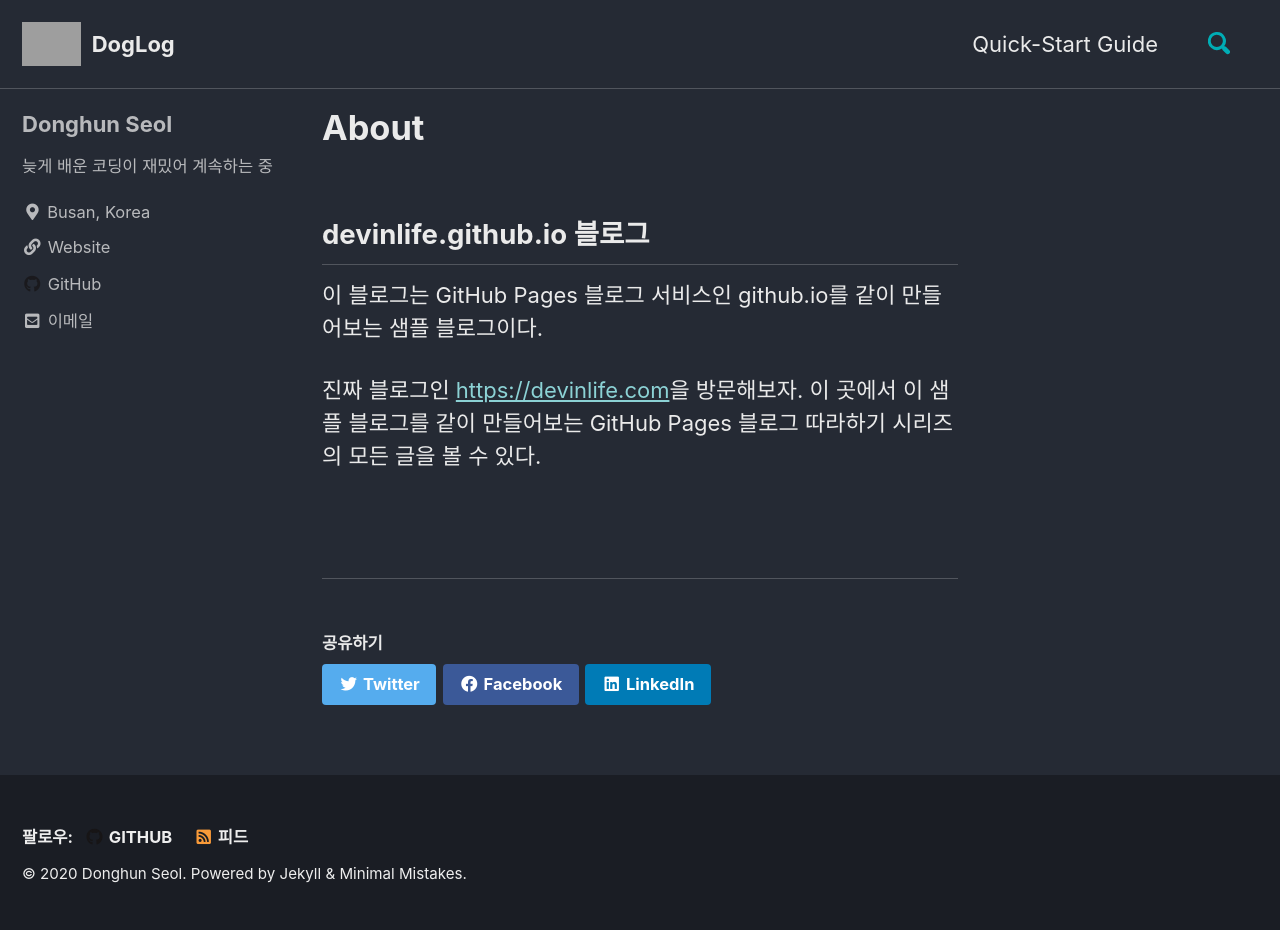
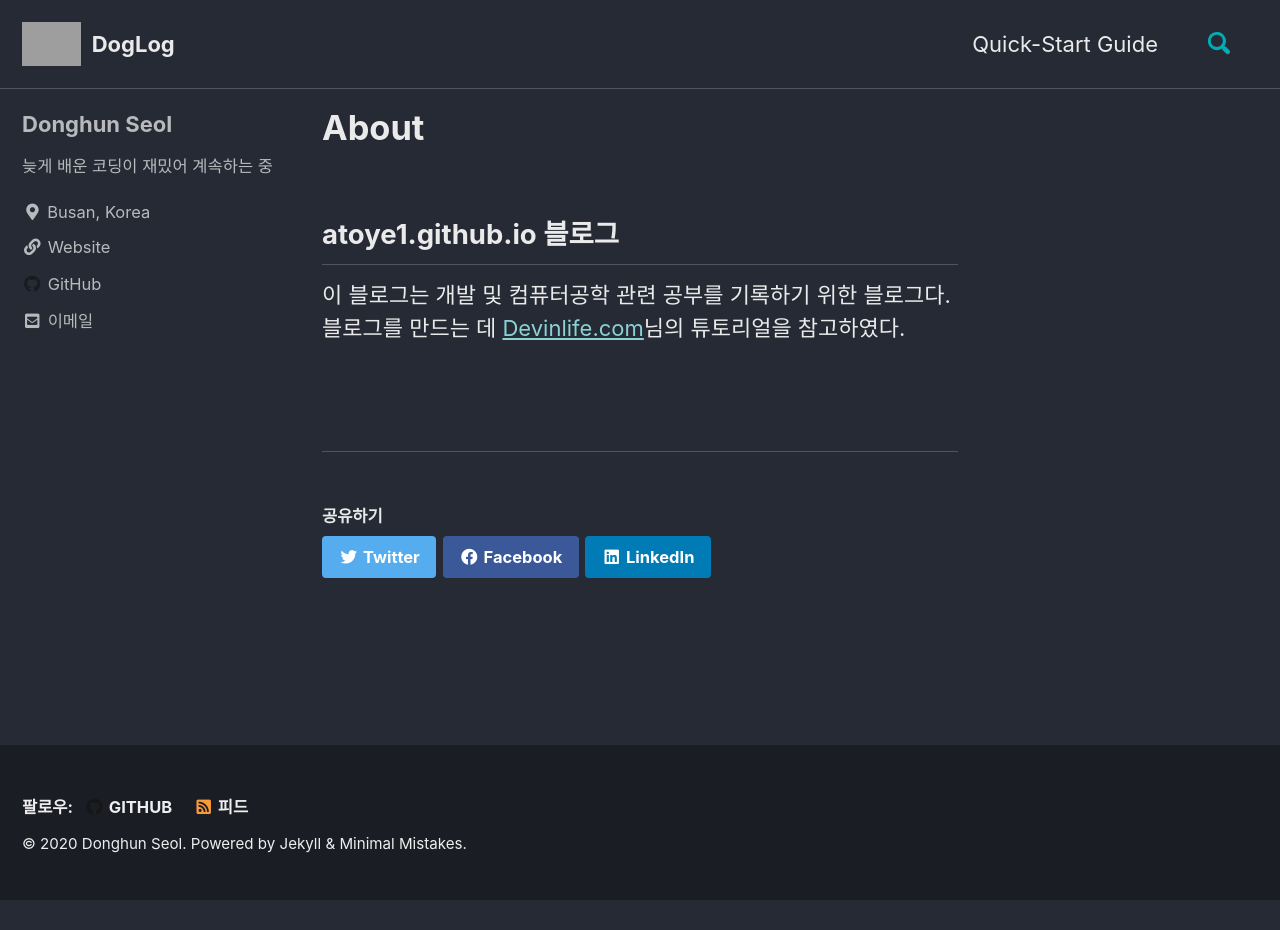
Before and after one commit to atoye1/atoye1.github.io, a Jekyll site: the page built from _pages/about.md, in a window 1280 px wide. Built offline with Jekyll 4.4.1, drawn with Linux system fonts in a browser that asks for light colours; cached includes are drawn as plain includes; comment, search, counter and statistics services are not loaded; after the commit the page ends 900 px from its top, so only the background shows below that; grey boxes are pictures that could not be loaded.

Commit message:
Update about.md

```diff
--- a/_pages/about.md
+++ b/_pages/about.md
@@ -4,10 +4,7 @@ permalink: /about/
 layout: single
 ---
 
-## devinlife.github.io 블로그
+## atoye1.github.io 블로그
 
-이 블로그는 GitHub Pages 블로그 서비스인 github.io를 같이 만들어보는 샘플 블로그이다.
-
-진짜 블로그인 <https://devinlife.com>을 방문해보자.
-이 곳에서 이 샘플 블로그를 같이 만들어보는 GitHub Pages 블로그 따라하기 시리즈의
-모든 글을 볼 수 있다.
+이 블로그는 개발 및 컴퓨터공학 관련 공부를 기록하기 위한 블로그다.
+블로그를 만드는 데 [Devinlife.com](https://devinlife.com/)님의 튜토리얼을 참고하였다.
```
